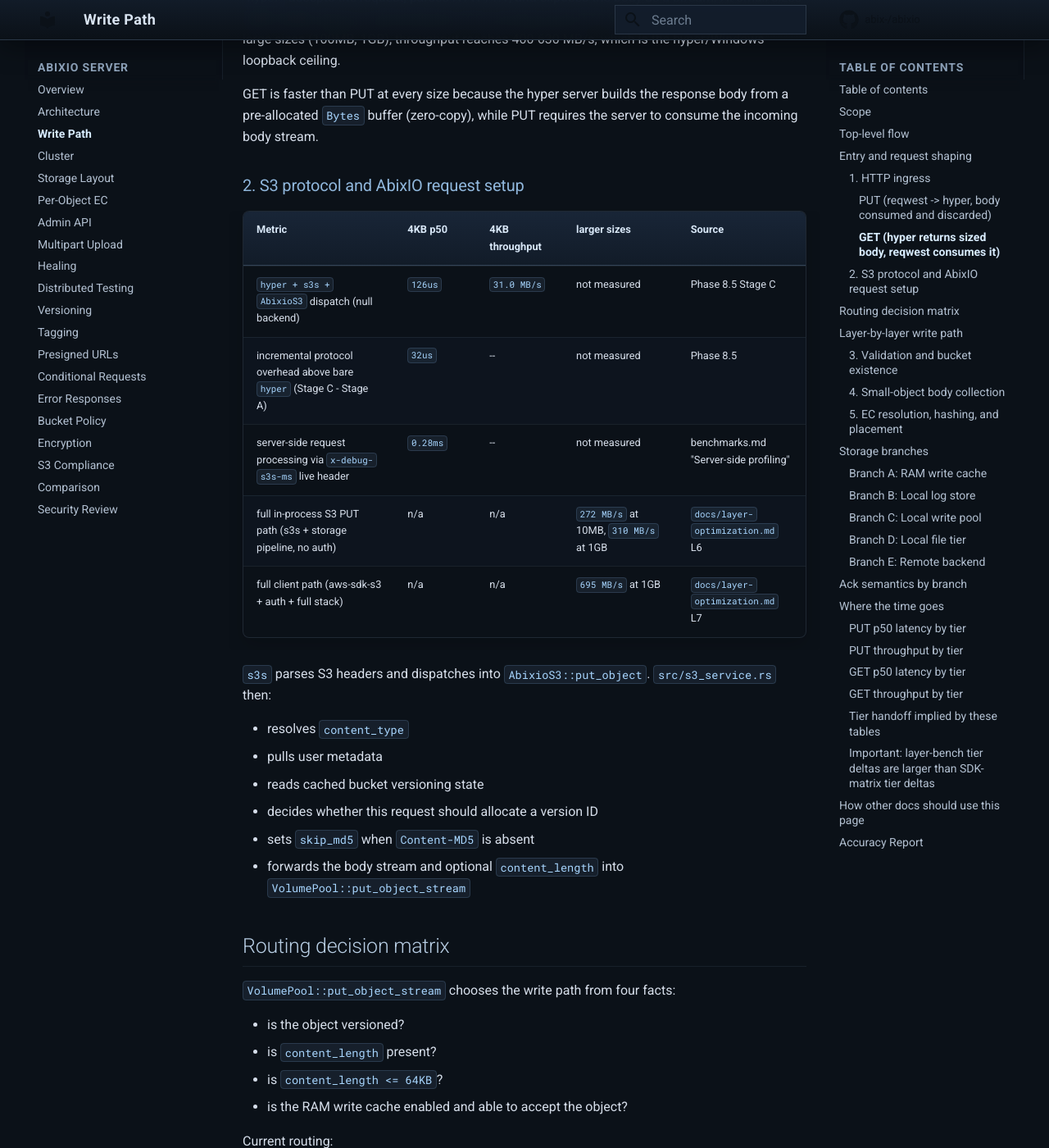
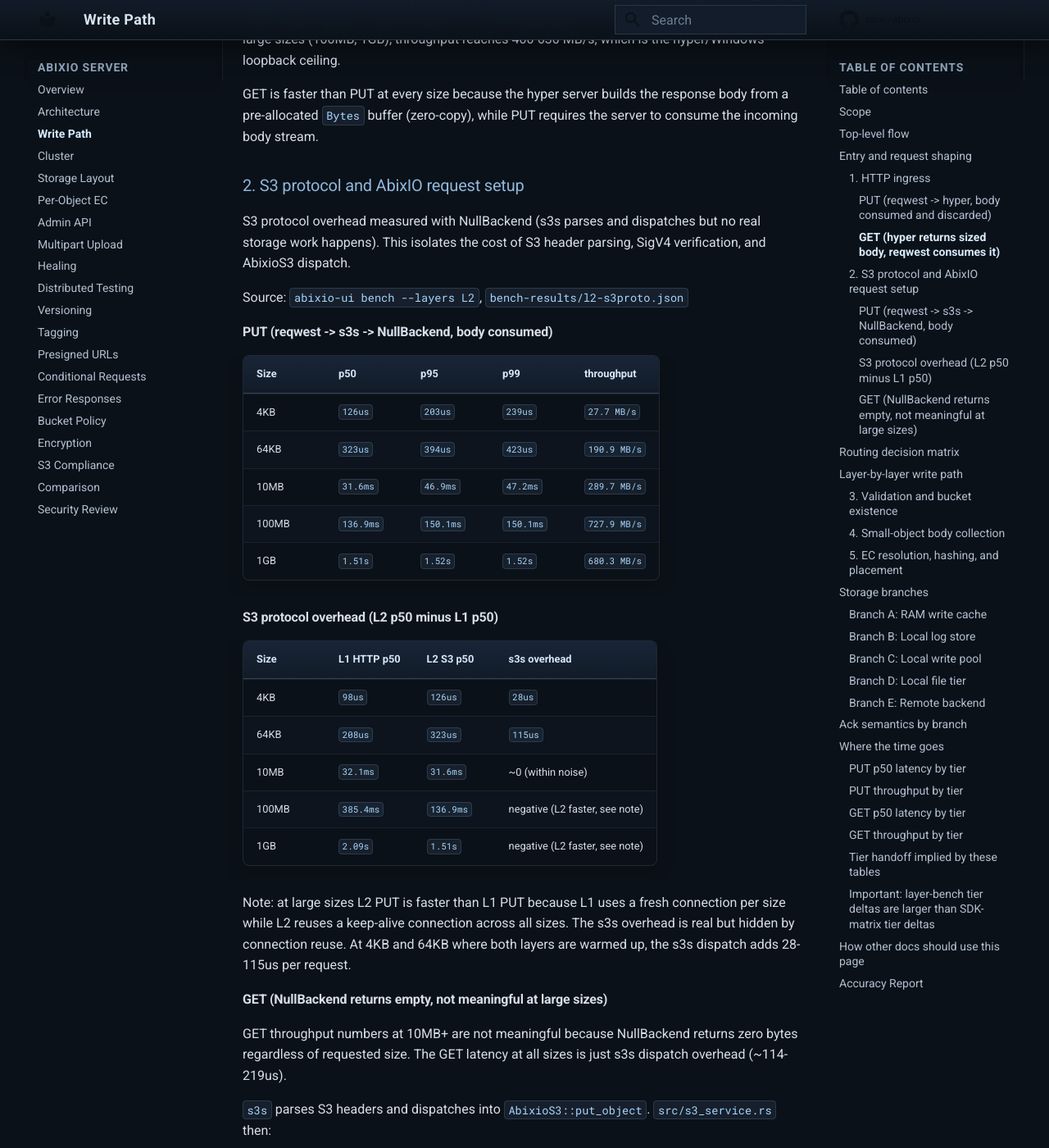
Before and after one commit to abix-/abixio, an MkDocs documentation site: the page built from docs/write-path.md, in a window 1280 px wide and 1400 px high, scrolled down 3280 px. Shown: the whole window at 82% size. Built offline with MkDocs 1.6.1 and Material for MkDocs 9.7.7, drawn with Linux system fonts in a browser that asks for light colours; comment, search, counter and statistics services are not loaded.

Commit message:
fill L2 S3 protocol table with all sizes

```diff
--- a/docs/write-path.md
+++ b/docs/write-path.md
@@ -124,13 +124,43 @@ while PUT requires the server to consume the incoming body stream.
 
 ### 2. S3 protocol and AbixIO request setup
 
-| Metric | 4KB p50 | 4KB throughput | larger sizes | Source |
-|---     |---      |---             |---           |---     |
-| `hyper + s3s + AbixioS3` dispatch (null backend) | `126us` | `31.0 MB/s` | not measured | Phase 8.5 Stage C |
-| incremental protocol overhead above bare `hyper` (Stage C - Stage A) | `32us` | -- | not measured | Phase 8.5 |
-| server-side request processing via `x-debug-s3s-ms` live header | `0.28ms` | -- | not measured | benchmarks.md "Server-side profiling" |
-| full in-process S3 PUT path (s3s + storage pipeline, no auth) | n/a | n/a | `272 MB/s` at 10MB, `310 MB/s` at 1GB | `docs/layer-optimization.md` L6 |
-| full client path (aws-sdk-s3 + auth + full stack) | n/a | n/a | `695 MB/s` at 1GB | `docs/layer-optimization.md` L7 |
+S3 protocol overhead measured with NullBackend (s3s parses and
+dispatches but no real storage work happens). This isolates the cost
+of S3 header parsing, SigV4 verification, and AbixioS3 dispatch.
+
+Source: `abixio-ui bench --layers L2`, `bench-results/l2-s3proto.json`
+
+#### PUT (reqwest -> s3s -> NullBackend, body consumed)
+
+| Size | p50 | p95 | p99 | throughput |
+|---|---|---|---|---|
+| 4KB | `126us` | `203us` | `239us` | `27.7 MB/s` |
+| 64KB | `323us` | `394us` | `423us` | `190.9 MB/s` |
+| 10MB | `31.6ms` | `46.9ms` | `47.2ms` | `289.7 MB/s` |
+| 100MB | `136.9ms` | `150.1ms` | `150.1ms` | `727.9 MB/s` |
+| 1GB | `1.51s` | `1.52s` | `1.52s` | `680.3 MB/s` |
+
+#### S3 protocol overhead (L2 p50 minus L1 p50)
+
+| Size | L1 HTTP p50 | L2 S3 p50 | s3s overhead |
+|---|---|---|---|
+| 4KB | `98us` | `126us` | `28us` |
+| 64KB | `208us` | `323us` | `115us` |
+| 10MB | `32.1ms` | `31.6ms` | ~0 (within noise) |
+| 100MB | `385.4ms` | `136.9ms` | negative (L2 faster, see note) |
+| 1GB | `2.09s` | `1.51s` | negative (L2 faster, see note) |
+
+Note: at large sizes L2 PUT is faster than L1 PUT because L1 uses a
+fresh connection per size while L2 reuses a keep-alive connection
+across all sizes. The s3s overhead is real but hidden by connection
+reuse. At 4KB and 64KB where both layers are warmed up, the s3s
+dispatch adds 28-115us per request.
+
+#### GET (NullBackend returns empty, not meaningful at large sizes)
+
+GET throughput numbers at 10MB+ are not meaningful because
+NullBackend returns zero bytes regardless of requested size. The GET
+latency at all sizes is just s3s dispatch overhead (~114-219us).
 
 `s3s` parses S3 headers and dispatches into `AbixioS3::put_object`.
 `src/s3_service.rs` then:
```
